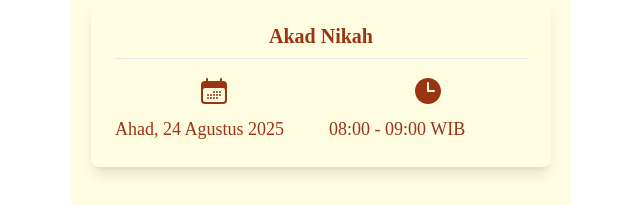
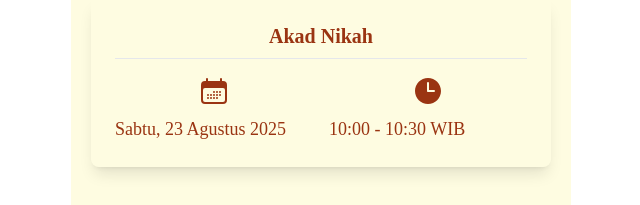
Before and after one commit to hanifahzakiyyah/undangan-walimah, a React (Vite) app: page / in a window 1280 px wide. Shown: the part 2692-2897 px from the top of the page, without its empty margins (319-959 px from the left). Built offline with nearby package versions, Linux system fonts and the light colour scheme; no server answers; the database is empty; a web font is replaced by a local one.

Commit message:
Update Mempelai.jsx

```diff
--- a/src/Mempelai.jsx
+++ b/src/Mempelai.jsx
@@ -64,11 +64,11 @@ const Mempelai = () => {
             <div className="grid grid-cols-2 gap-4">
               <div>
                 <CalendarDaysIcon className="w-8 h-8 text-orange-800 mx-auto" />
-                <p className="mt-2 text-lg">Ahad, 24 Agustus 2025</p>
+                <p className="mt-2 text-lg">Sabtu, 23 Agustus 2025</p>
               </div>
               <div>
                 <ClockIcon className="w-8 h-8 text-orange-800 mx-auto" />
-                <p className="mt-2 text-lg">08:00 - 09:00 WIB</p>
+                <p className="mt-2 text-lg">10:00 - 10:30 WIB</p>
               </div>
 
             </div>
```
